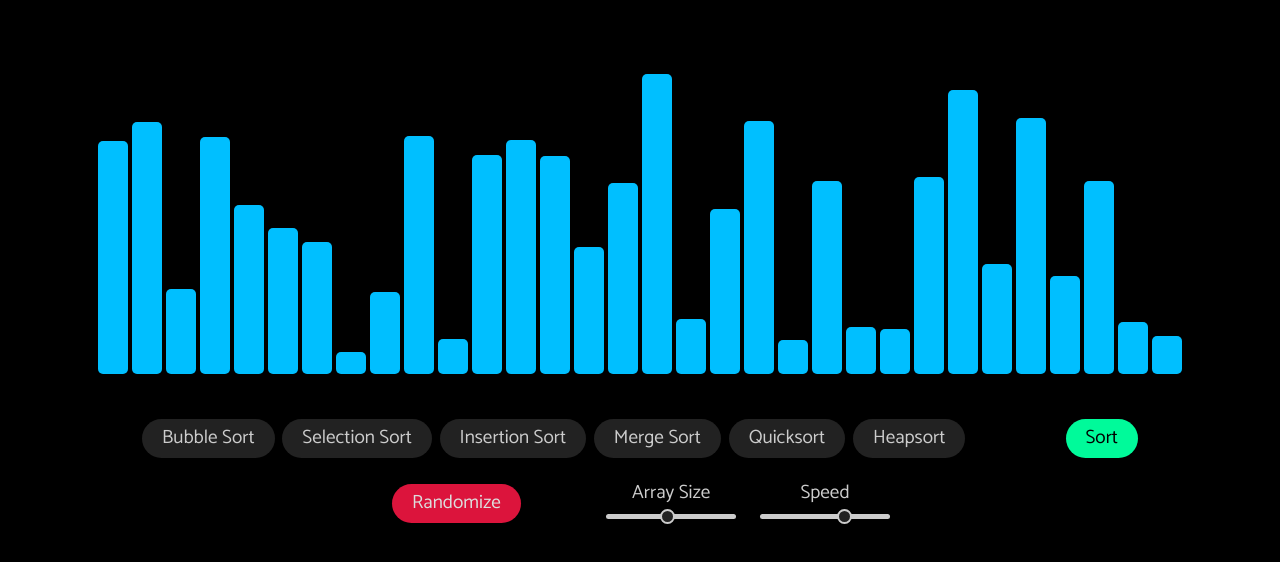
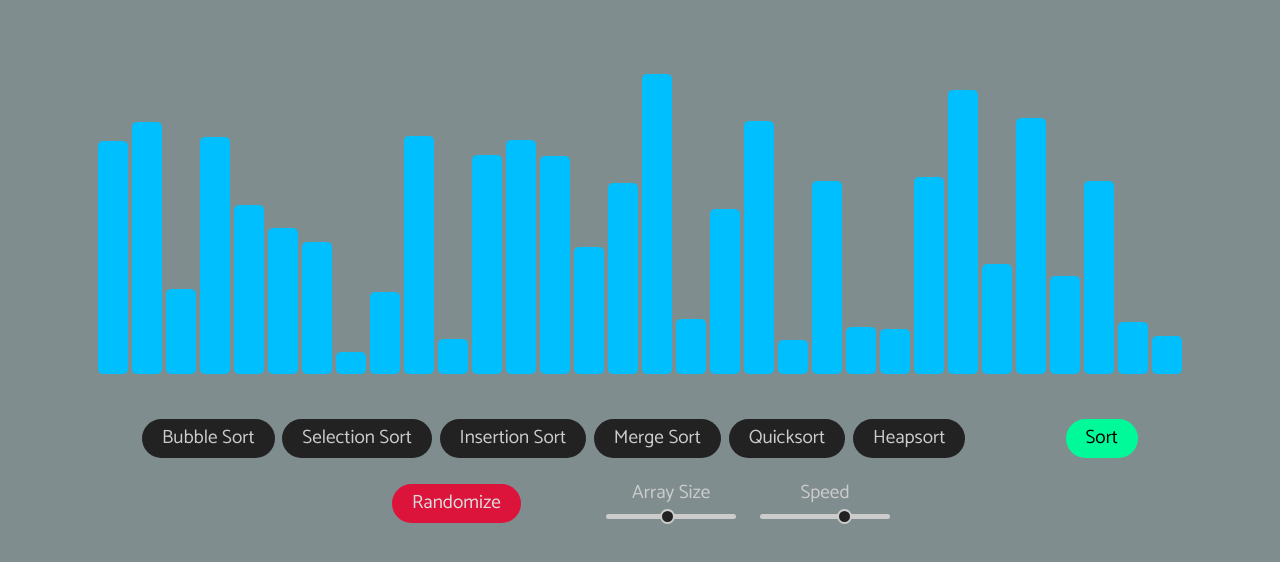
Before and after one commit to pandeyprachi137/Sorting-Visualizer, a plain HTML site: page index.html in a window 1280 px wide. Drawn offline with nearby package versions, Linux system fonts and the light colour scheme.

Commit message:
Update style.css

```diff
--- a/assets/style.css
+++ b/assets/style.css
@@ -3,7 +3,7 @@
 }
 
 body {
-    background-color: black;
+    background-color: #808D8E;
     font-family: "Catamaran", sans-serif;
     color: #ccc;
 }
```
